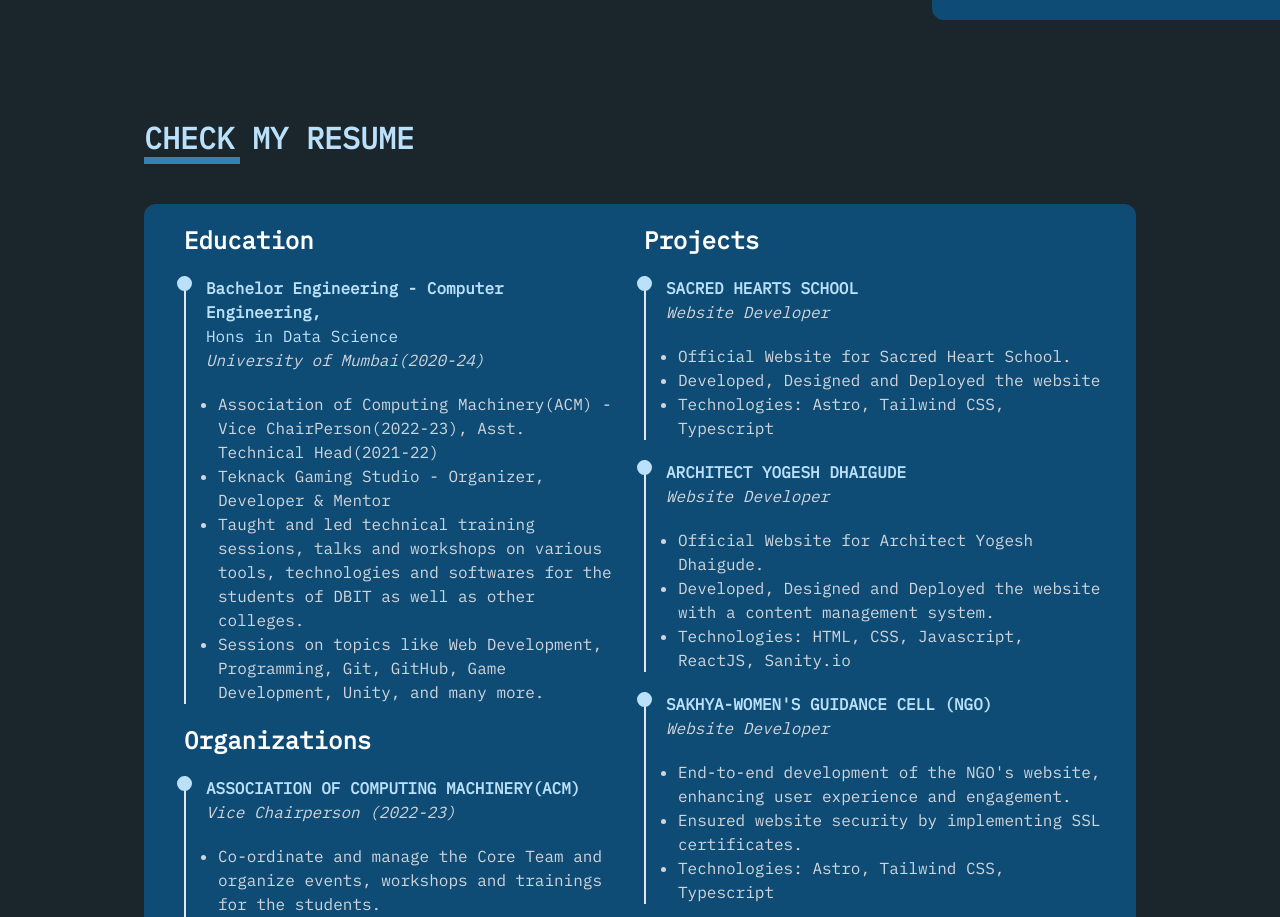
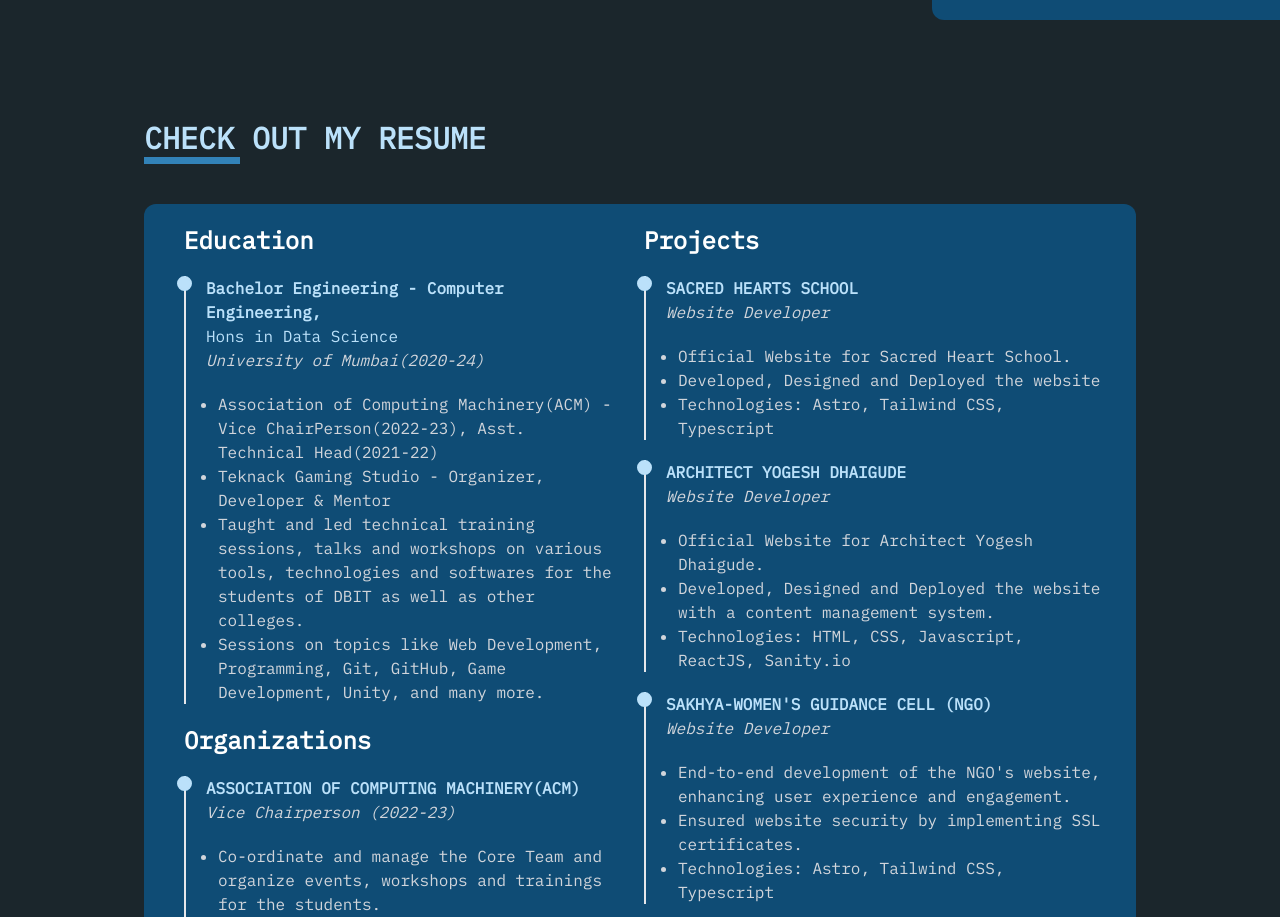
Before and after one commit to sd8capricon/sid-portfolio, a Next.js app: page /old in a window 1280 px wide. Shown: the part 1240-2157 px from the top of the page. Built offline with nearby package versions, Linux system fonts and the light colour scheme.

Commit message:
section title component

```diff
--- a/app/layout.tsx
+++ b/app/layout.tsx
@@ -1,3 +1,4 @@
+import "../styles/globals.css"
 import { Metadata } from "next"
 import { IBM_Plex_Mono } from "next/font/google"
 
--- /dev/null
+++ b/components/Section/SectionTitle.tsx
@@ -0,0 +1,19 @@
+interface Props {
+    children: React.ReactNode
+}
+
+/*
+.section-title {
+  margin-bottom: 3rem;
+  text-transform: uppercase;
+  color: var(--primary-color-lighter);
+  position: relative;
+  @apply text-3xl font-semibold;
+}
+*/
+
+export default function SectionTitle({ children }: Props) {
+    return (
+        <h2 className="mb-12 uppercase text-primary-lighter relative text-3xl font-semibold section-title">{children}</h2>
+    )
+}
--- /dev/null
+++ b/components/Section/index.ts
@@ -0,0 +1,5 @@
+import Section from "./Section";
+import SectionTitle from "./SectionTitle";
+
+export default Section;
+export { SectionTitle }
--- a/pages/old.tsx
+++ b/pages/old.tsx
@@ -8,7 +8,7 @@ import ScrollTrigger from "gsap/dist/ScrollTrigger";
 gsap.registerPlugin(ScrollTrigger);
 
 import NavBar from '../components/NavBar'
-import Section from '../components/Section'
+import Section, { SectionTitle } from '../components/Section';
 import SocialLinks from '../components/SocialLinks';
 import ResumeProject from '../components/ResumeProject';
 
@@ -136,7 +136,7 @@ const Home = () => {
       <Section sectionRef={aboutRef} id="about">
         <div className="grid md:grid-flow-row lg:grid-flow-col lg:gap-24">
           <div className="col-auto py-7 mx-auto lg:block">
-            <h2 className="section-title">Learn More <br />About Me</h2>
+            <SectionTitle>Learn More <br />About Me</SectionTitle>
             <Image src="/assets/images/profile.png" alt="sid" width="150" height="150" className="portfolio-img rounded-full border-4 border-primary-lighter lg:mt-24 h-48 w-48" />
           </div>
           <div className="col-auto">
@@ -159,7 +159,7 @@ const Home = () => {
       </Section>
 
       <Section id='resume'>
-        <h2 className="section-title">Check My Resume</h2>
+        <SectionTitle>Check Out My Resume</SectionTitle>
         <div className="grid grid-cols-1 md:grid-cols-2 w-full rounded-xl px-1 py-5 bg-primary">
           <div className="lg:col-span-1 ml-3 md:ml-9">
             <h3 className="text-2xl font-bold inline-block mb-5">Education</h3>
@@ -242,7 +242,8 @@ const Home = () => {
       </Section >
 
       <Section id="contact">
-        <h2 className="section-title">Contact Me</h2>
+        <SectionTitle>Contact Me</SectionTitle>
+        {/* <h2 className="section-title">Contact Me</h2> */}
         <div className="grid grid-cols-2">
           <div className="col-span-2 md:col-span-1 md:pr-3">
             <p>Currently looking for any new opportunities, my inbox is always open. Whether you have a question or just want
--- a/styles/globals.css
+++ b/styles/globals.css
@@ -19,13 +19,7 @@ body {
   color: white;
 }
 
-.section-title {
-  margin-bottom: 3rem;
-  text-transform: uppercase;
-  color: var(--primary-color-lighter);
-  position: relative;
-  @apply text-3xl font-semibold;
-}
+
 
 .section-title::after {
   content: "";
```
Also changed, not shown: components/Section/Section.tsx (renamed from components/Section.tsx).
